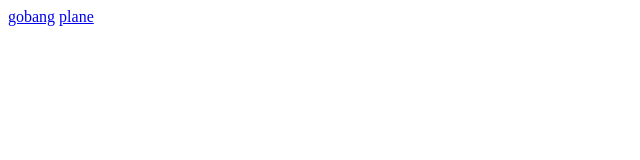
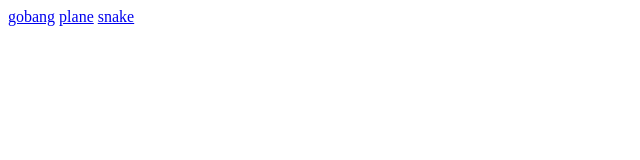
Before and after one commit to gpchn/games, a plain HTML site: page index.html in a window 1280 px wide. Shown: the full height of the page, 0-640 px from the left. Drawn offline with Linux system fonts and the light colour scheme.

Commit message:
Update index.html

```diff
--- a/index.html
+++ b/index.html
@@ -3,4 +3,6 @@
   <body>
     <a href="https://gpchn.github.io/games/gobang.html">gobang</a>
     <a href="https://gpchn.github.io/games/plane.html">plane</a>
-    <a href="https://gpchn.github.io/games/
+    <a href="https://gpchn.github.io/games/snake.html">snake</a>
+  </body>
+</html>
```
